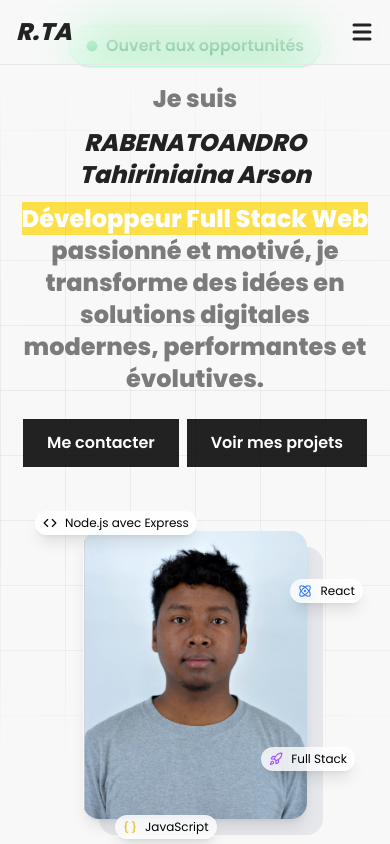
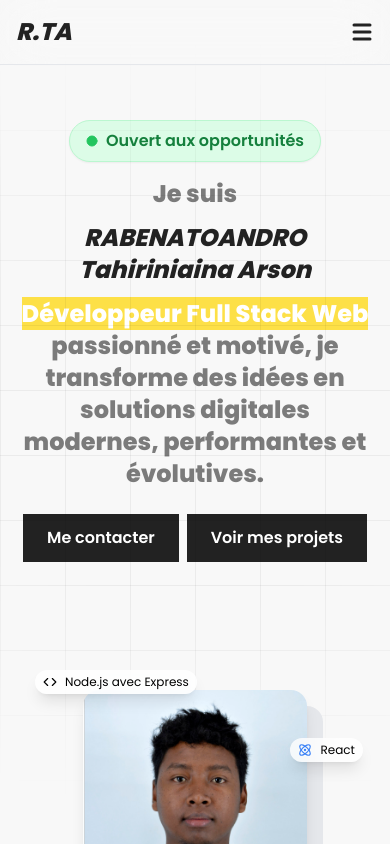
Before and after one commit to Tahiry2003/Portfolio_Tahiriniaina, a React (Vite) app: page / in a window 390 px wide. Shown: the top 844 px of the page. Built offline with nearby package versions, Linux system fonts and the light colour scheme.

Commit message:
responsive hero

```diff
--- a/src/sections/Hero.jsx
+++ b/src/sections/Hero.jsx
@@ -4,9 +4,9 @@ import { Circle } from "lucide-react"
 
 function Hero() {
   return (
-    <section id="hero" className="h-screen flex items-center">
+    <section id="hero" className="min-h-screen flex items-center py-20 md:py-0">
       <div className="absolute inset-0 hero-grid pointer-events-none"></div>
-      <div className="max-w-7xl mx-auto w-full px-4 md:px-6 flex flex-col md:flex-row items-center justify-between gap-8 md:gap-16">
+      <div className="max-w-7xl mx-auto w-full px-4 md:px-6 flex flex-col md:flex-row items-center justify-between gap-8 md:gap-16 pt-10 md:pt-0 pb-16 md:pb-0">
 
         <div className="flex-2 w-full md:w-auto">
           <div className="flex items-center justify-center md:justify-start gap-2 mb-4">
@@ -40,7 +40,7 @@ function Hero() {
           </div>
         </div>
 
-        <div className="flex-1 flex justify-center w-full md:w-auto mt-8 md:mt-0">
+        <div className="flex-1 flex justify-center w-full md:w-auto mt-24 md:mt-0">
           <div className="relative">
 
             <div className="relative flex justify-center">
```
